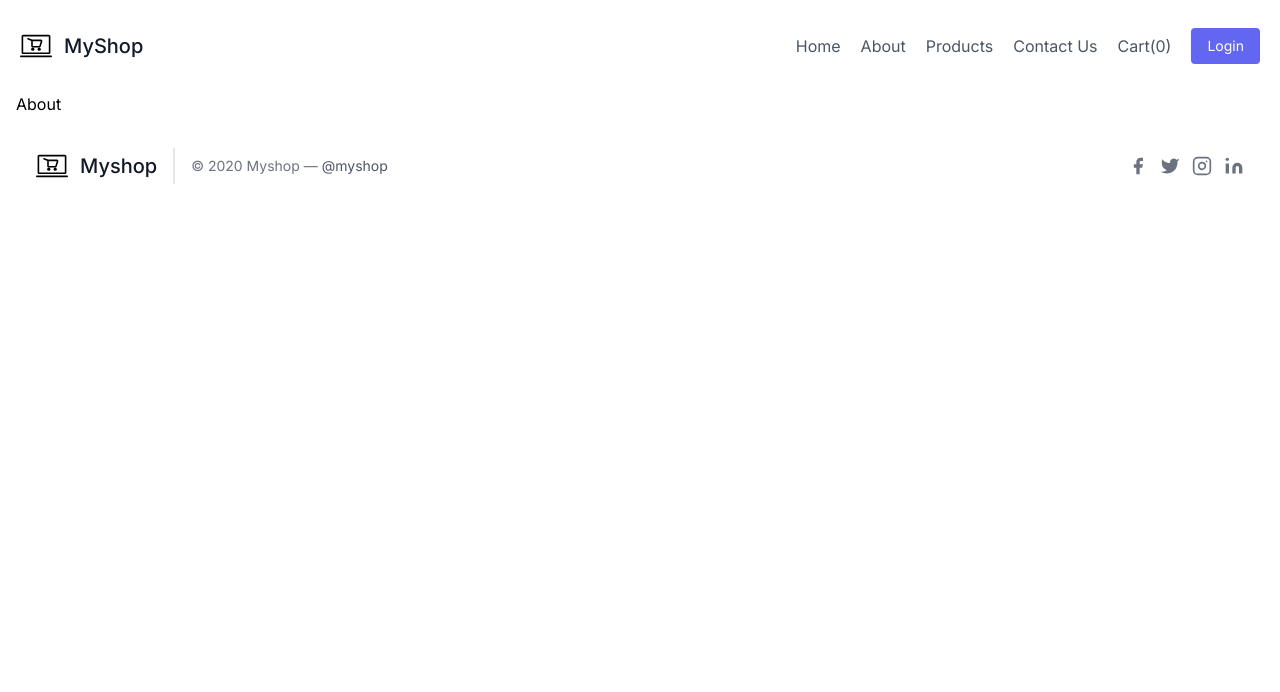
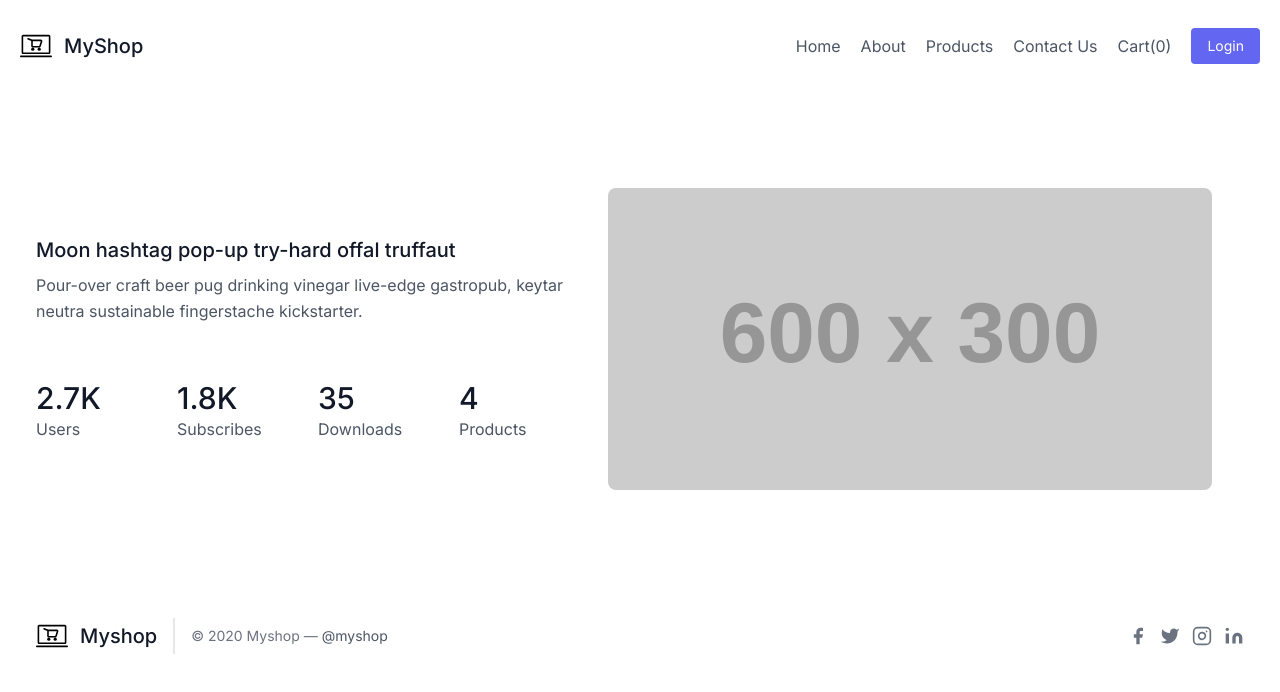
Before and after one commit to umer-shehzad/myshop-strapi-app, a Next.js app in the folder frontend-nextjs/: page /about in a window 1280 px wide. Shown: the top 692 px of the page. Built offline with nearby package versions, Linux system fonts and the light colour scheme.

Commit message:
add about us page UI

```diff
--- a/frontend-nextjs/src/app/about/page.js
+++ b/frontend-nextjs/src/app/about/page.js
@@ -3,7 +3,35 @@ import React from 'react'
 const page = () => {
   return (
     <div className="container mx-auto px-4">
-      About
+      <section className="text-gray-600 body-font">
+        <div className="container px-5 py-24 mx-auto flex flex-wrap">
+          <div className="flex flex-wrap -mx-4 mt-auto mb-auto lg:w-1/2 sm:w-2/3 content-start sm:pr-10">
+            <div className="w-full sm:p-4 px-4 mb-6">
+              <h1 className="title-font font-medium text-xl mb-2 text-gray-900">Moon hashtag pop-up try-hard offal truffaut</h1>
+              <div className="leading-relaxed">Pour-over craft beer pug drinking vinegar live-edge gastropub, keytar neutra sustainable fingerstache kickstarter.</div>
+            </div>
+            <div className="p-4 sm:w-1/2 lg:w-1/4 w-1/2">
+              <h2 className="title-font font-medium text-3xl text-gray-900">2.7K</h2>
+              <p className="leading-relaxed">Users</p>
+            </div>
+            <div className="p-4 sm:w-1/2 lg:w-1/4 w-1/2">
+              <h2 className="title-font font-medium text-3xl text-gray-900">1.8K</h2>
+              <p className="leading-relaxed">Subscribes</p>
+            </div>
+            <div className="p-4 sm:w-1/2 lg:w-1/4 w-1/2">
+              <h2 className="title-font font-medium text-3xl text-gray-900">35</h2>
+              <p className="leading-relaxed">Downloads</p>
+            </div>
+            <div className="p-4 sm:w-1/2 lg:w-1/4 w-1/2">
+              <h2 className="title-font font-medium text-3xl text-gray-900">4</h2>
+              <p className="leading-relaxed">Products</p>
+            </div>
+          </div>
+          <div className="lg:w-1/2 sm:w-1/3 w-full rounded-lg overflow-hidden mt-6 sm:mt-0">
+            <img className="object-cover object-center w-full h-full" src="https://dummyimage.com/600x300" alt="stats" />
+          </div>
+        </div>
+      </section>
     </div>
   )
 }
```
